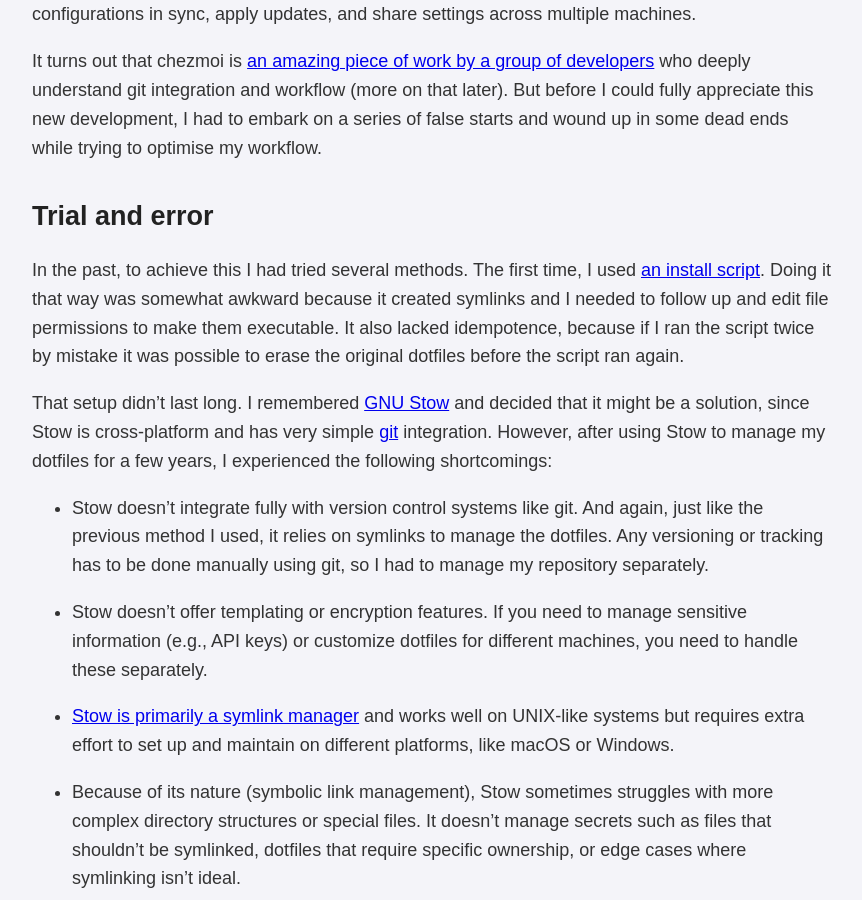
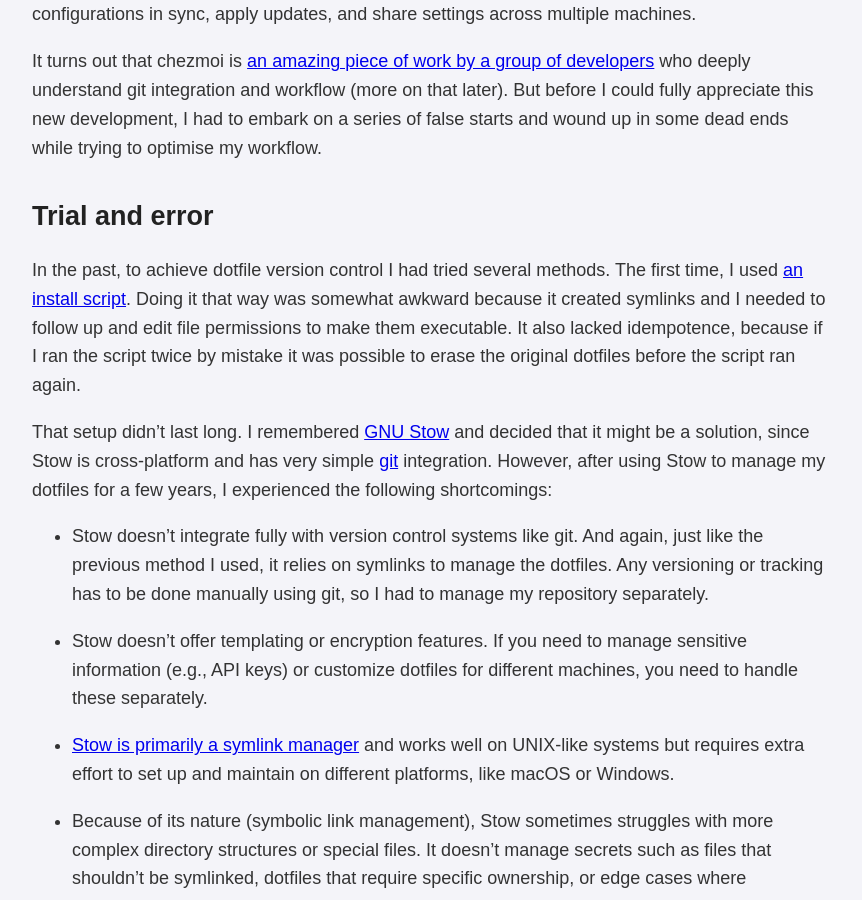
Before and after one commit to stoddart/stoddart.github.io, a Jekyll site: the page built from _posts/2024-09-08-managing-dotfiles-with-chezmoi.md, in a window 1280 px wide and 900 px high, scrolled down 1428 px. Shown: the whole window, without its empty margins (208-1070 px from the left). Built offline with Jekyll 4.4.1, drawn with Linux system fonts in a browser that asks for light colours.

Commit message:
Edited a sentence

```diff
--- a/_posts/2024-09-08-managing-dotfiles-with-chezmoi.md
+++ b/_posts/2024-09-08-managing-dotfiles-with-chezmoi.md
@@ -31,7 +31,7 @@ It turns out that chezmoi is [an amazing piece of work by a group of developers]
 
 ## Trial and error
 
-In the past, to achieve this I had tried several methods. The first time, I used [an install script](https://blog.smalleycreative.com/using-git-and-github-to-manage-your-dotfiles/). Doing it that way was somewhat awkward because it created symlinks and I needed to follow up and edit file permissions to make them executable. It also lacked idempotence, because if I ran the script twice by mistake it was possible to erase the original dotfiles before the script ran again.
+In the past, to achieve dotfile version control I had tried several methods. The first time, I used [an install script](https://blog.smalleycreative.com/using-git-and-github-to-manage-your-dotfiles/). Doing it that way was somewhat awkward because it created symlinks and I needed to follow up and edit file permissions to make them executable. It also lacked idempotence, because if I ran the script twice by mistake it was possible to erase the original dotfiles before the script ran again.
 
 That setup didn't last long. I remembered [GNU Stow](https://www.gnu.org/software/stow/) and decided that it might be a solution, since Stow is cross-platform and has very simple [git](https://git-scm.com/) integration. However, after using Stow to manage my dotfiles for a few years, I experienced the following shortcomings:
 
```
